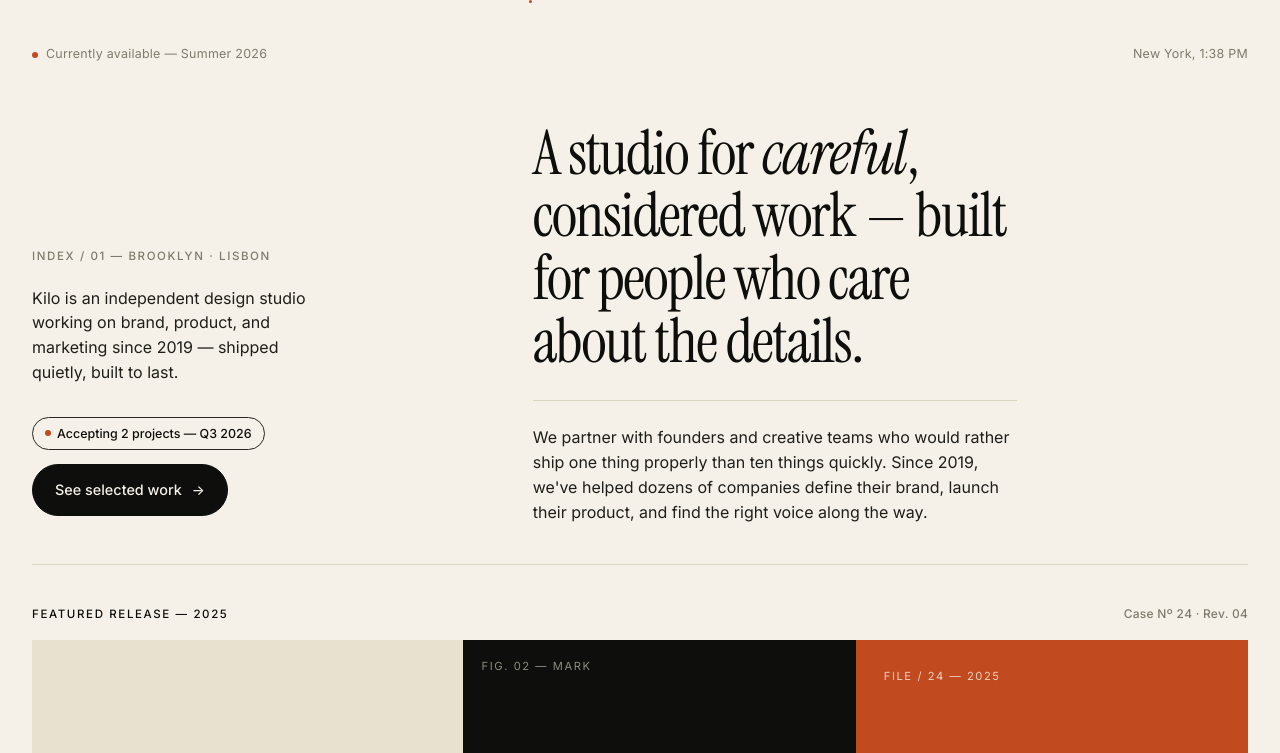
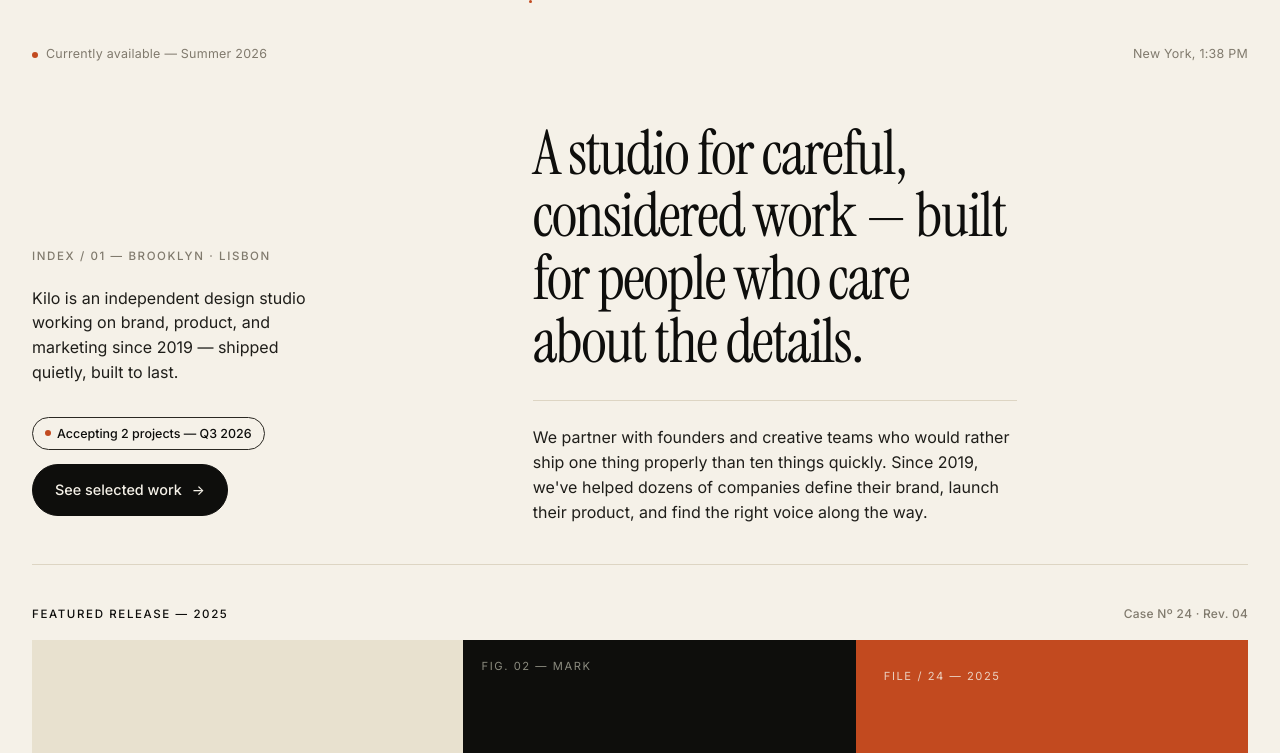
Before and after one commit to AndiJegeni/vanilla-html, a website built with Vite: page index.html in a window 1280 px wide. Shown: the part 47-800 px from the top of the page. Built offline with nearby package versions, Linux system fonts and the light colour scheme.

Commit message:
remove italic emphasis from hero headline
Co-Authored-By: Claude Opus 4.7 (1M context) <noreply@anthropic.com>

```diff
--- a/index.html
+++ b/index.html
@@ -313,7 +313,7 @@
           </div>
         </div>
         <div class="hero-right">
-          <h1 class="display">A studio for <em>careful</em>, considered work — built for people who care about the details.</h1>
+          <h1 class="display">A studio for careful, considered work — built for people who care about the details.</h1>
           <p class="sub">We partner with founders and creative teams who would rather ship one thing properly than ten things quickly. Since 2019, we've helped dozens of companies define their brand, launch their product, and find the right voice along the way.</p>
         </div>
       </div>
```
